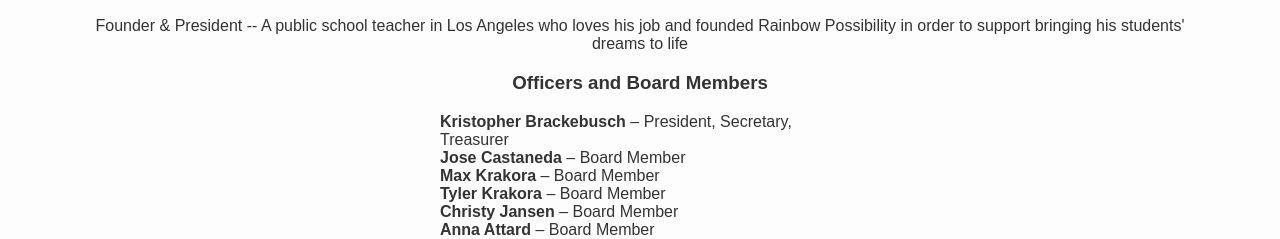
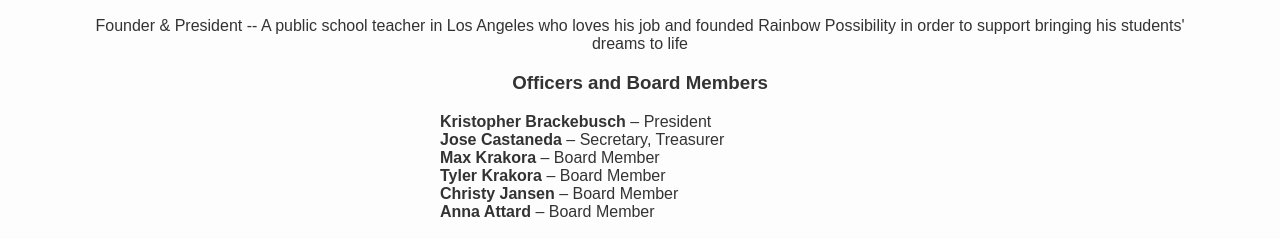
Before and after one commit to rainbowpossibility/website, a plain HTML site: page index.html in a window 1280 px wide. Shown: the part 463-702 px from the top of the page. Drawn offline with Linux system fonts and the light colour scheme.

Commit message:
Update index.html
Edited member roles to reflect actual legal roles

```diff
--- a/index.html
+++ b/index.html
@@ -56,8 +56,8 @@
 
   <h3>Officers and Board Members</h3>
   <ul>
-    <li><strong>Kristopher Brackebusch</strong> – President, Secretary, Treasurer</li>
-    <li><strong>Jose Castaneda</strong> – Board Member</li>
+    <li><strong>Kristopher Brackebusch</strong> – President</li>
+    <li><strong>Jose Castaneda</strong> – Secretary, Treasurer</li>
     <li><strong>Max Krakora</strong> – Board Member</li>
     <li><strong>Tyler Krakora</strong> – Board Member</li>
     <li><strong>Christy Jansen</strong> – Board Member</li>
```
